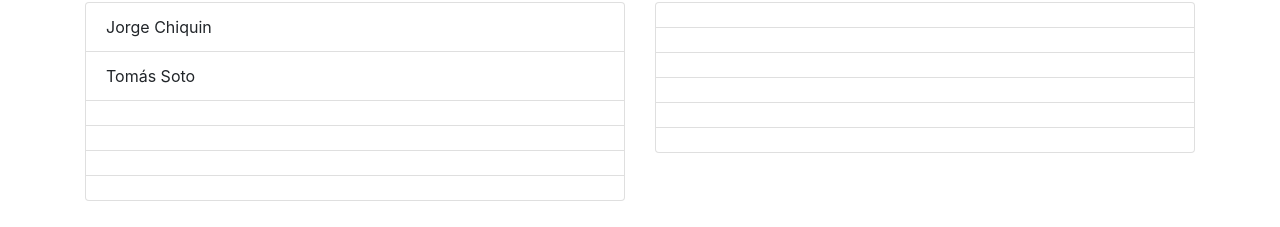
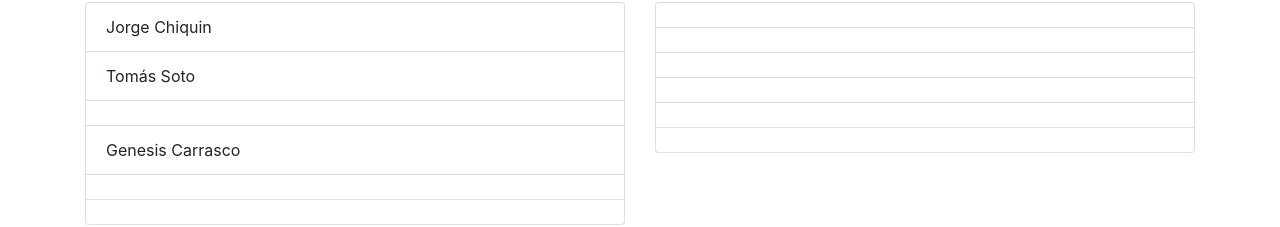
Before and after one commit to JChiquin/git-competencias-2026-2, a plain HTML site: page competencia1.html in a window 1280 px wide. Shown: the part 204-431 px from the top of the page. Drawn offline with nearby package versions, Linux system fonts and the light colour scheme.

Commit message:
Agregando mi nombre y apellido al equipo

```diff
--- a/competencia1.html
+++ b/competencia1.html
@@ -17,7 +17,7 @@
           <li class="list-group-item">Jorge Chiquin</li>
           <li class="list-group-item">Tomás Soto</li>
           <li class="list-group-item"></li>
-          <li class="list-group-item"></li>
+          <li class="list-group-item">Genesis Carrasco</li>
           <li class="list-group-item"></li>
           <li class="list-group-item"></li>
         </ul>
```
Also changed, not shown: competencia2.html (+1 -1 lines), competencia3.html (+1 -1 lines), competencia4.html (+1 -1 lines).
